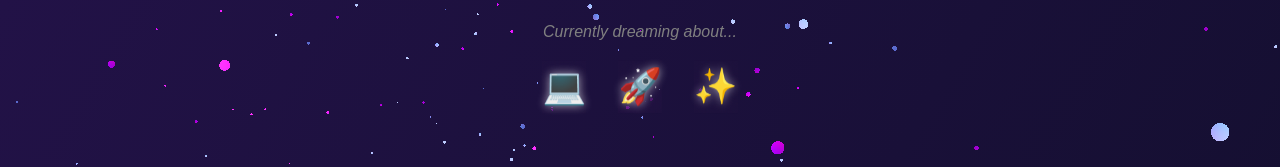
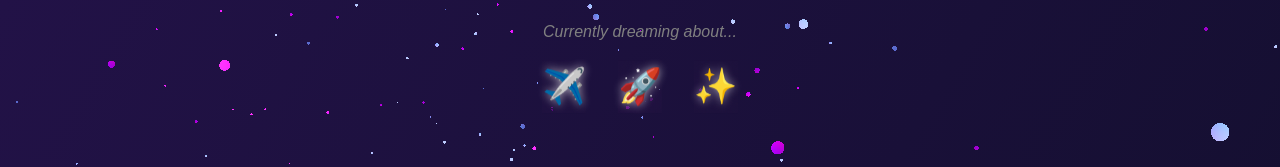
Before and after one commit to PiyushJ1/DevSoc-Personal-Website, a Next.js app: page /home in a window 1280 px wide. Shown: the part 412-579 px from the top of the page. Built offline with nearby package versions, Linux system fonts and the light colour scheme.

Commit message:
Update page.tsx

```diff
--- a/src/app/home/page.tsx
+++ b/src/app/home/page.tsx
@@ -50,9 +50,9 @@ export default function Home() {
 
               <div className={styles.dreamsContainer}>
                 <div className={styles.dreamEmojiContainer}>
-                  <span className={styles.dreamEmoji}>💻</span>
+                  <span className={styles.dreamEmoji}>✈️</span>
                   <span className={styles.dreamText}>
-                    Interning at Atlassian as a Software Engineer
+                    Living in San Francisco
                   </span>
                 </div>
 
```
